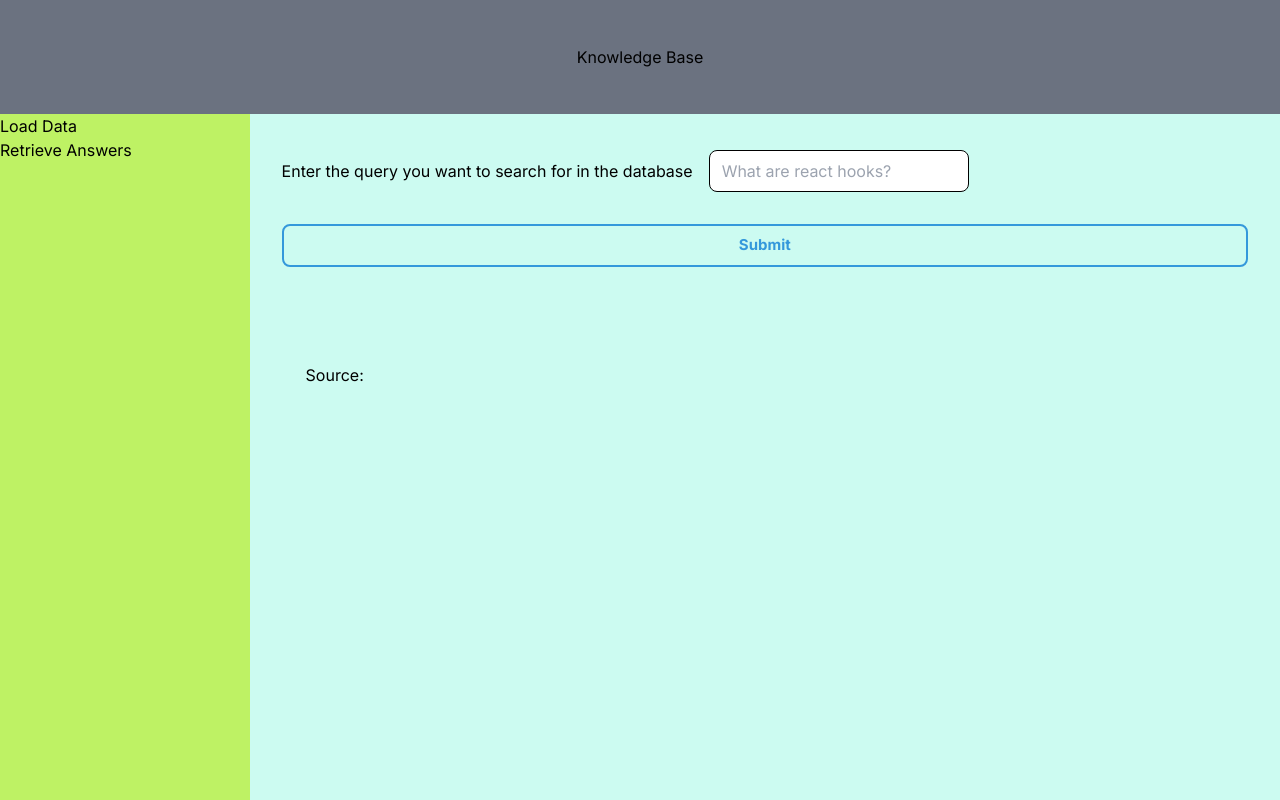
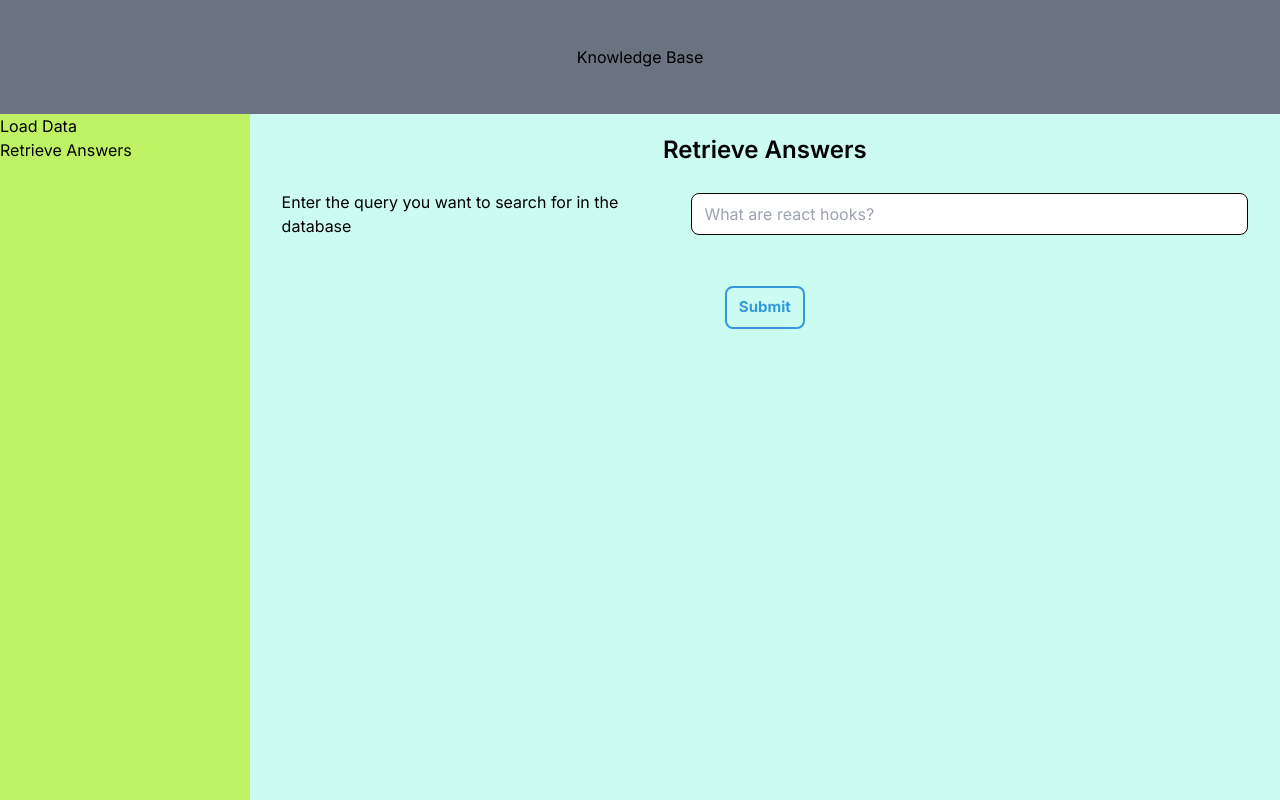
Before and after one commit to daredevilteja/knowledge-base-app, a Next.js app in the folder frontend/: page /retrieve-answers in a window 1280 px wide. Built offline with nearby package versions, Linux system fonts and the light colour scheme.

Commit message:
Added react markdown

```diff
--- a/frontend/src/app/retrieve-answers/page.tsx
+++ b/frontend/src/app/retrieve-answers/page.tsx
@@ -1,11 +1,13 @@
 "use client";
 
 import Loader from "@/components/Loader";
+import ReactMarkdown from "react-markdown";
 import { useState } from "react";
 
 export default function RetrieveAnswers() {
   const [loading, setLoading] = useState(false);
   const [knowledgeQuery, setKnowledgeQuery] = useState("");
+  const [question, setQuestion] = useState("");
   const [responseData, setResponseData] = useState("");
   const [responseSource, setResponseSource] = useState("");
 
@@ -38,6 +40,8 @@ export default function RetrieveAnswers() {
       alert("Error occurred while sending the request");
     } finally {
       setLoading(false);
+      setQuestion(knowledgeQuery);
+      setKnowledgeQuery("");
     }
   };
   return (
@@ -45,25 +49,42 @@ export default function RetrieveAnswers() {
       {loading ? (
         <Loader />
       ) : (
-        <section className="flex flex-col flex-8 px-4 py-6 gap-8">
+        <section className="flex flex-col flex-8 px-4 py-2 gap-6">
+          <p className="text-2xl font-semibold text-center">Retrieve Answers</p>
           <label className="flex gap-4 items-center">
             Enter the query you want to search for in the database
             <input
               type="text"
+              className="w-3/5"
               placeholder="What are react hooks?"
               onChange={(e) => setKnowledgeQuery(e.target.value)}
             />
           </label>
+          <p className="flex p-6 justify-center items-center">
             <button onClick={fetchData}>Submit</button>
+          </p>
 
-          <main className="flex flex-col px-6 py-10 justify-center items-between gap-6">
-            <p className="flex flex-6">{responseData}</p>
+          {responseData != "" ? (
+            <main className="flex flex-col px-6 py-6 justify-center items-between gap-4 rounded-2xl text-justify backdrop-blur-xl overflow-hidden shadow-xl bg-white">
+              <p className="flex flex-col justify-between gap-2 items-start flex-6 max-h-[40vh]">
+                <p>Query: {question}</p>
+                <p className="max-h-[35vh] overflow-y-auto">
+                  <ReactMarkdown>{responseData}</ReactMarkdown>
+                </p>
+              </p>
               <p className="flex flex-1 justify-start items-center">
-              <a href={responseSource} target="_blank">
+                <a
+                  href={responseSource}
+                  className="text-blue-500 hover:text-blue-700 hover:underline visited:text-purple-600"
+                  target="_blank"
+                >
                   Source: {responseSource}
                 </a>
               </p>
             </main>
+          ) : (
+            <></>
+          )}
         </section>
       )}
     </>
```
Lines whose indentation alone changed are shown as unchanged.
